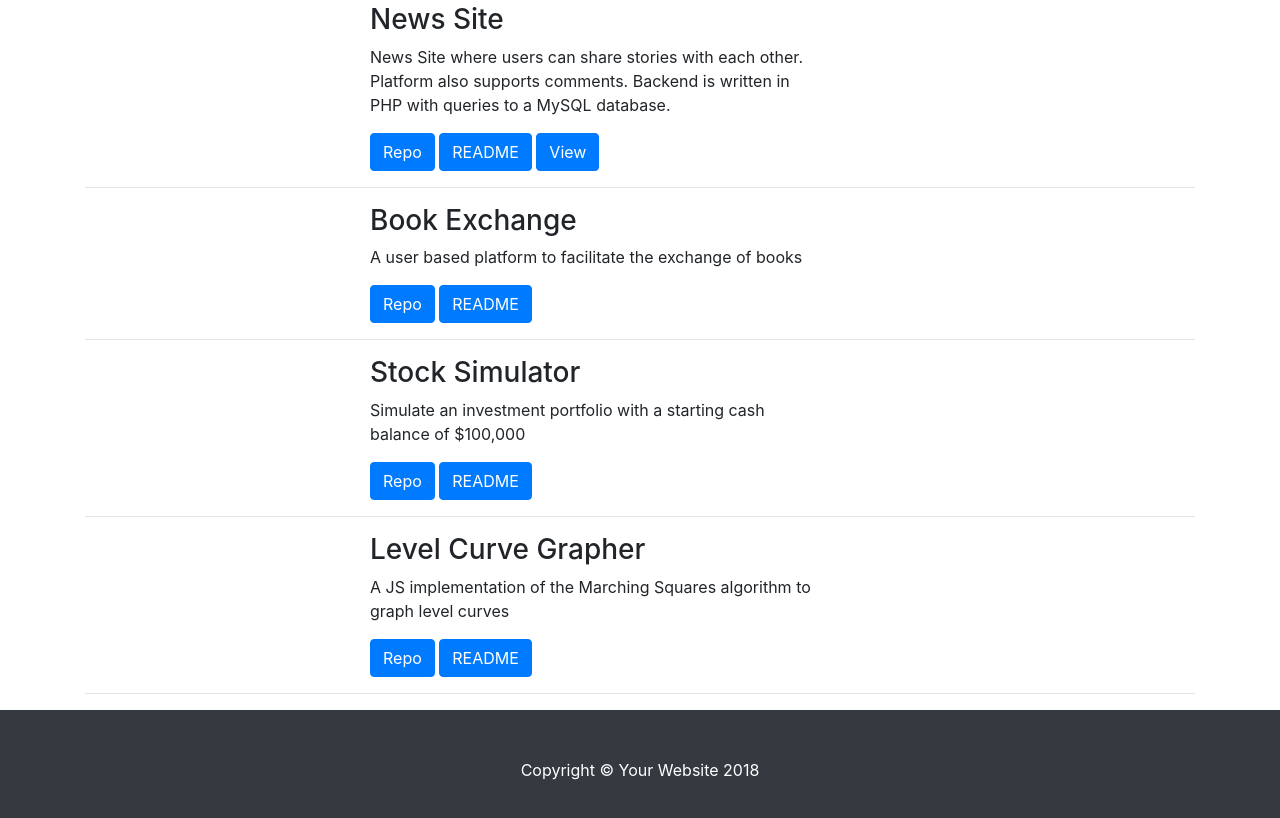
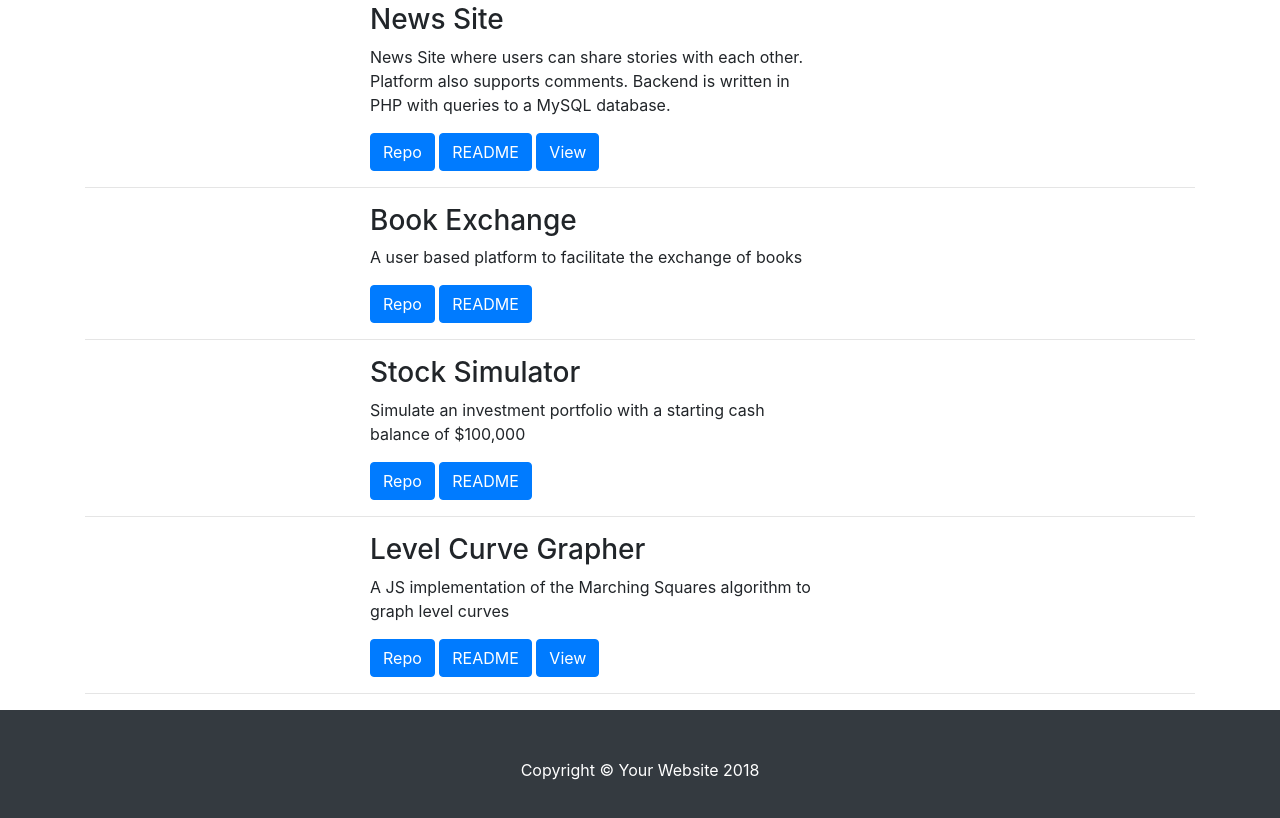
Before and after one commit to anees-patwa/anees-patwa.github.io, a website: page index.html in a window 1280 px wide. Shown: the part 574-1392 px from the top of the page. Drawn offline with Linux system fonts and the light colour scheme.

```diff
--- a/index.html
+++ b/index.html
@@ -164,6 +164,7 @@
         <p>A JS implementation of the Marching Squares algorithm to graph level curves</p>
         <a class="btn btn-primary" href="https://github.com/anees-patwa/MarchingSquares">Repo</a>
         <a class="btn btn-primary" href="https://github.com/anees-patwa/MarchingSquares/blob/master/README.md">README</a>
+        <a class="btn btn-primary" href="http://ec2-18-223-143-71.us-east-2.compute.amazonaws.com/~apatwa/MarchingSquares">View</a>
       </div>
     </div>
 
```
